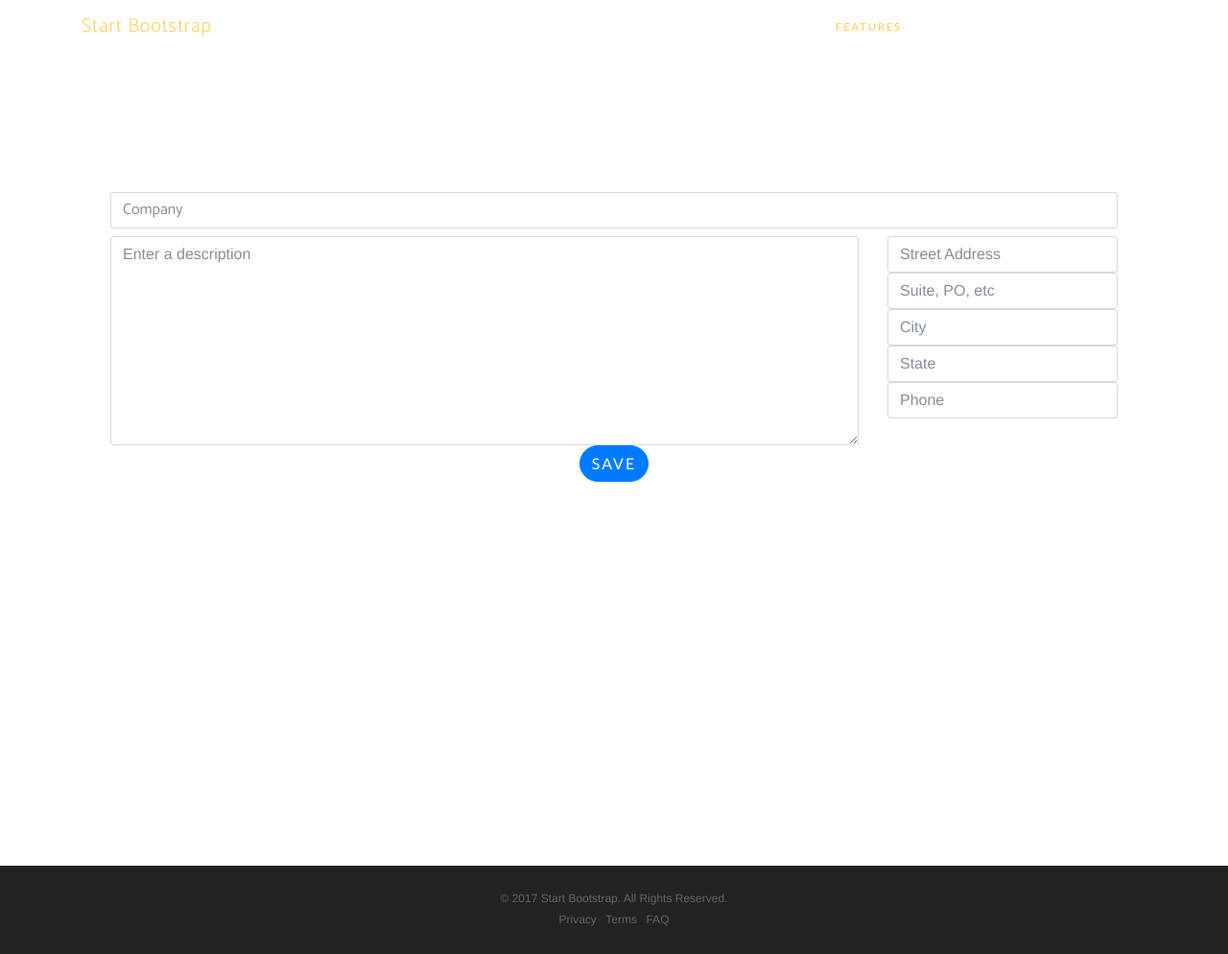
After one commit to AM-44/crmgt, a Django app: page /account/new/ in a window 1280 px wide. The commit adds this page. Shown: the whole page at 96% size. Run offline with Django 3.2, Linux system fonts and the light colour scheme; the visitor is signed in with stand-in values (Sample User, id 1); parts of the project's set-up code (start-up, migrations or seed data) failed here and were passed over; some libraries are stand-ins or nearby versions; some web fonts are replaced.

Commit message:
created a new account template

```diff
--- /dev/null
+++ b/crmapp/templates/accounts/account_cru.html
@@ -0,0 +1,16 @@
+{% extends 'base.html' %}
+{% block title %}Account Operation{% endblock title %}
+
+{% block content %}
+<section class="features" id="features">
+      <div class="container">
+        <div class="section-heading text-center">
+		    <div id="content-container" class="container p-none">
+		        <div class="side-p">
+		            {% include 'accounts/account_item_form.html' %}
+		        </div>
+		    </div>
+		</div>
+	</div>
+</section>
+{% endblock content %}
--- /dev/null
+++ b/crmapp/templates/accounts/account_item_form.html
@@ -0,0 +1,35 @@
+<section class="features" id="features">
+      <div class="container">
+        <div class="section-heading text-center">
+            <form id="gi-form"
+                  action=""
+                  method="post">
+                {% csrf_token %}
+                <div id="gi-h-w">
+                    <h3 class="gi-mh">{{ form.name }}</h3>
+                    <span>{{ form.name.errors }}</span>
+                </div>
+                <div class="row">
+                    <div class="col-md-9">
+                        <p>{{ form.desc }}</p>
+                        <span>{{ form.desc.errors }}</span>
+                    </div>
+                    <div class="col-md-3">
+                        <p class="nm">{{ form.address_one }}</p>
+                        <span>{{ form.address_one.errors }}</span>
+                        <p class="nm">{{ form.address_two }}</p>
+                        <span>{{ form.address_one.errors }}</span>
+                        <p class="nm">{{ form.city}}</p>
+                        <span>{{ form.city.errors }}</span>
+                        <p class="nm">{{ form.state }}</p>
+                        <span>{{ form.state.errors }}</span>
+                        <p class="nm">{{ form.phone}}</p>
+                        <span>{{ form.phone.errors }}</span>
+                    </div>
+                </div>
+                <input id="gi-form-submit" class="btn btn-primary" type="submit" value="SAVE">
+                <p>{{ form.non_field_errors }}</p>
+            </form>
+        </div>
+    </div>
+</section>
--- a/crmapp/templates/accounts/account_list.html
+++ b/crmapp/templates/accounts/account_list.html
@@ -9,6 +9,10 @@
                     <div id="al-control">
                         <h3 class="ad-mh">Account List
                             {# Add Account Link #}
+                            <span class="pull-right">
+                                <a href="{% url 'account_new' %}"
+                                   class="btn btn-link p-r-none">+ Add New Account</a>
+                            </span>
                         </h3>
                     </div>
                     {# List of Accounts #}
```
